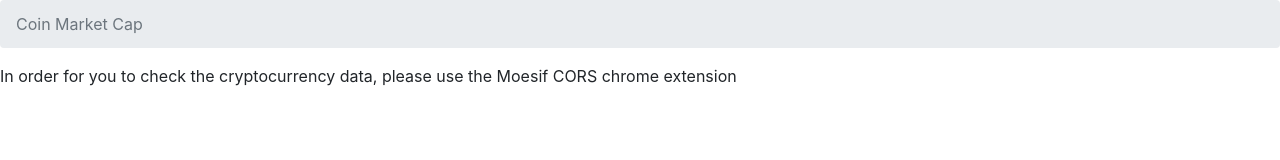
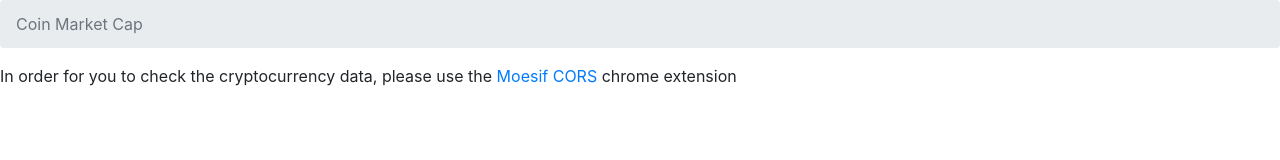
Before and after one commit to lucasbbs/data-API-cryptocurrencies, a plain HTML site: page index.html in a window 1280 px wide. Drawn offline with nearby package versions, Linux system fonts and the light colour scheme; no server answers.

Commit message:
Update index.html

```diff
--- a/index.html
+++ b/index.html
@@ -19,8 +19,7 @@
     </nav>
 
     <p id="moesif-warning">
-      In order for you to check the cryptocurrency data, please use the Moesif
-      CORS chrome extension
+      In order for you to check the cryptocurrency data, please use the <a href="https://chromewebstore.google.com/detail/moesif-origin-cors-change/digfbfaphojjndkpccljibejjbppifbc" target="__blank">Moesif CORS</a> chrome extension
     </p>
 
     <div class="d-flex p-3 bd-highlight">
```
